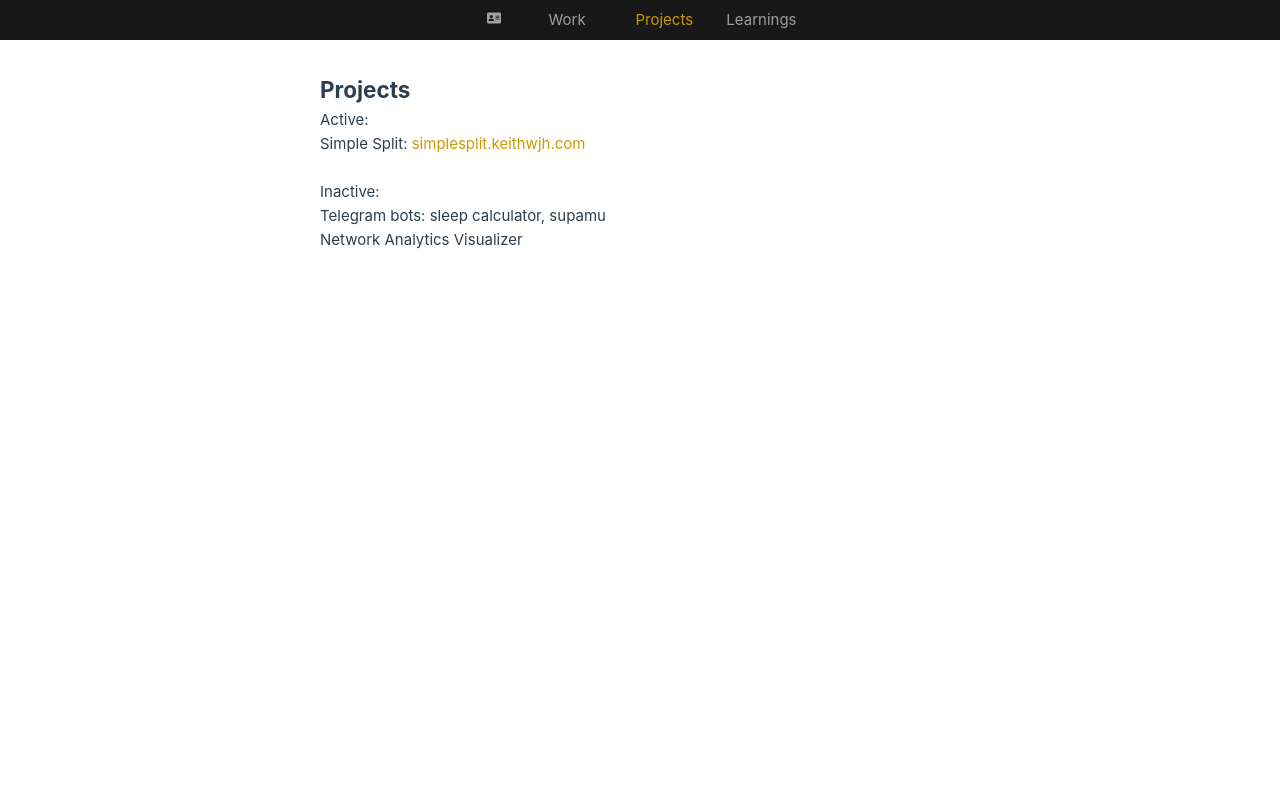
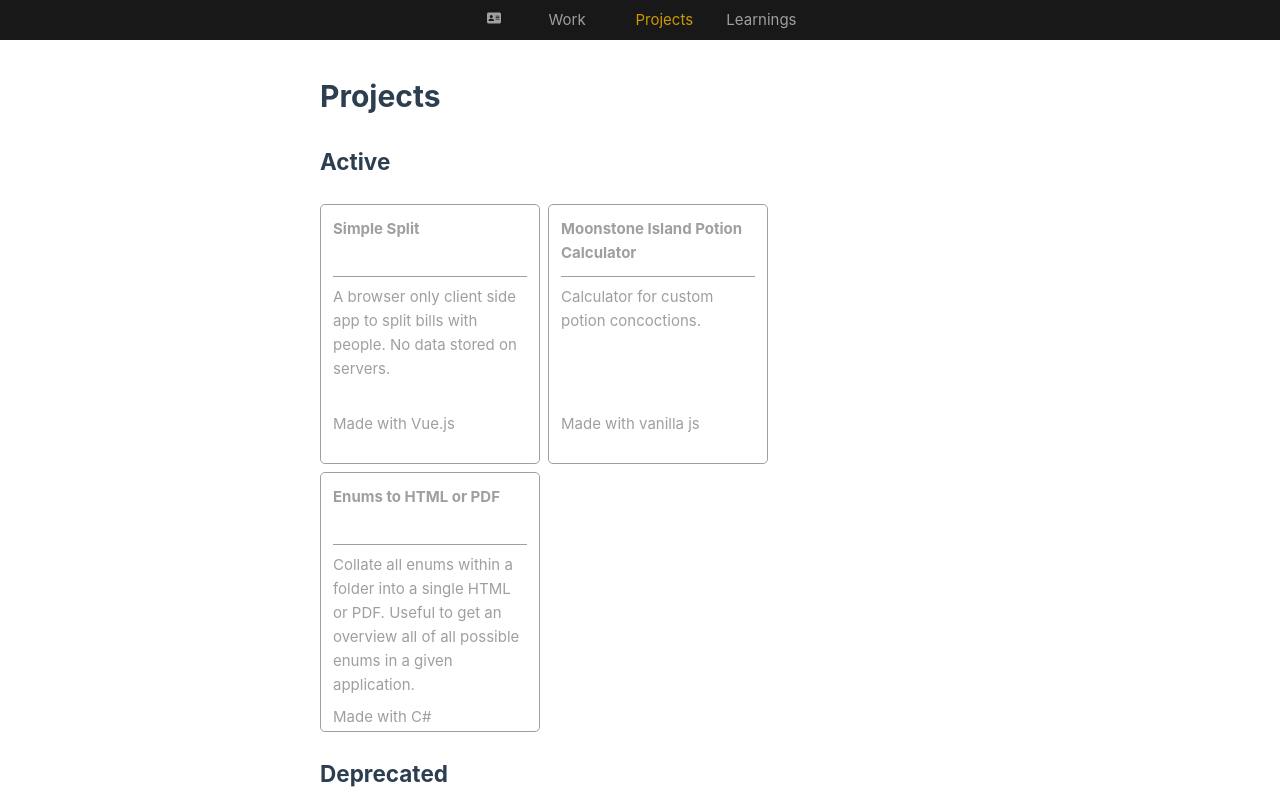
Before and after one commit to keithwongg/profile, a Vue app: page /projects in a window 1280 px wide. Built offline with nearby package versions, Linux system fonts and the light colour scheme.

Commit message:
Add Project Cards to Project Views

```diff
--- /dev/null
+++ b/src/components/ProjectCard.vue
@@ -0,0 +1,58 @@
+<script setup>
+const props = defineProps({
+    link: String,
+    title: String,
+    description: String,
+    tech: String
+})
+</script>
+
+<template>
+    <a :href="props.link" class="project-card parent" target="_blank">
+        <div class="title div1">{{ props.title }}</div>
+        <div class="description div2">{{ props.description }}</div>
+        <div class="made-with div3">{{ props.tech }}</div>
+    </a>
+</template>
+
+<style scoped>
+.project-card {
+    height: 260px;
+    width: 220px;
+    padding: 12px;
+    color: var(--default-txt);
+    border: 1px var(--default-txt) solid;
+    border-radius: 5px;
+}
+
+.parent {
+    display: grid;
+    grid-template-columns: 1fr;
+    grid-template-rows: 1fr 3fr 1fr;
+    grid-column-gap: 0px;
+    grid-row-gap: 8px;
+}
+
+.div1 {
+    grid-area: 1 / 1 / 2 / 2;
+    border-bottom: 1px var(--default-txt) solid;
+    height: 60px;
+}
+
+.div2 {
+    grid-area: 2 / 1 / 3 / 2;
+}
+
+.div3 {
+    grid-area: 3 / 1 / 4 / 2;
+}
+
+.project-card:hover {
+    border: 1px var(--default-highlight) solid;
+    color: var(--default-highlight);
+}
+
+.title {
+    font-weight: bold;
+}
+</style>
--- a/src/views/ProjectsView.vue
+++ b/src/views/ProjectsView.vue
@@ -1,18 +1,46 @@
 <script setup>
+import ProjectCard from '@/components/ProjectCard.vue';
 </script>
 
 <template>
   <div class="container">
-    <h2>Projects</h2>
-    <p>Active:</p>
-    <p>Simple Split: <a href="https://simplesplit.keithwjh.com">simplesplit.keithwjh.com</a></p>
+    <h1>Projects</h1>
 
     <br />
 
-    <p>Inactive:</p>
-    <p>Telegram bots: sleep calculator, supamu</p>
-    <p>Network Analytics Visualizer</p>
+    <h2>Active</h2>
+    <br />
+    <div class="project-container">
+      <ProjectCard link="https://simplesplit.keithwjh.com" title="Simple Split"
+        description="A browser only client side app to split bills with people. No data stored on servers."
+        tech="Made with Vue.js" />
+      <ProjectCard link="https://keithwongg.github.io/moonstone-island-potion-calculator/"
+        title="Moonstone Island Potion Calculator" description="Calculator for custom potion concoctions."
+        tech="Made with vanilla js" />
+      <ProjectCard link="https://github.com/keithwongg/EnumsPdfGenerator-CSharp" title="Enums to HTML or PDF"
+        description="Collate all enums within a folder into a single HTML or PDF. Useful to get an overview
+          all of all possible enums in a given application." tech="Made with C#" />
+    </div>
+
+    <br />
+
+    <h2>Deprecated</h2>
+    <br />
+    <div class="project-container">
+      <ProjectCard link="https://github.com/keithwongg/sleep-calculator-bot" title="Sleep Calculator Telegram Bot"
+        description="A telegram bot to calculate optimal sleep and wake up timings based on REM sleep cycles."
+        tech="Made with Python" />
+      <ProjectCard link="https://github.com/keithwongg/supamu_bot" title="Supamu Telegram Bot"
+        description="A telegram bot to spam messages to friends as a way to wake them up." tech="Made with Python" />
+    </div>
   </div>
 </template>
 
-<style scoped></style>
+<style scoped>
+.project-container {
+  display: flex;
+  /* flex-direction: column; */
+  flex-wrap: wrap;
+  gap: 8px;
+}
+</style>
```
